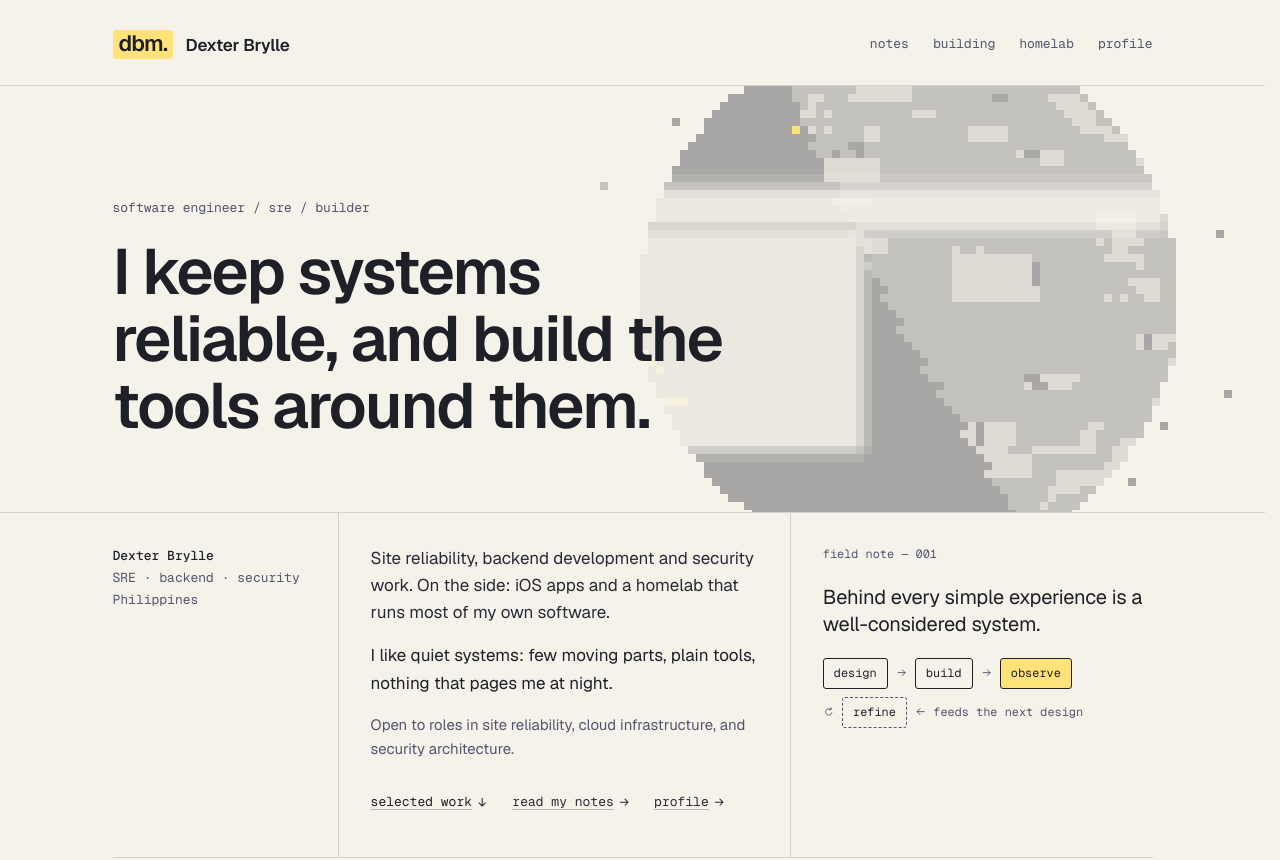
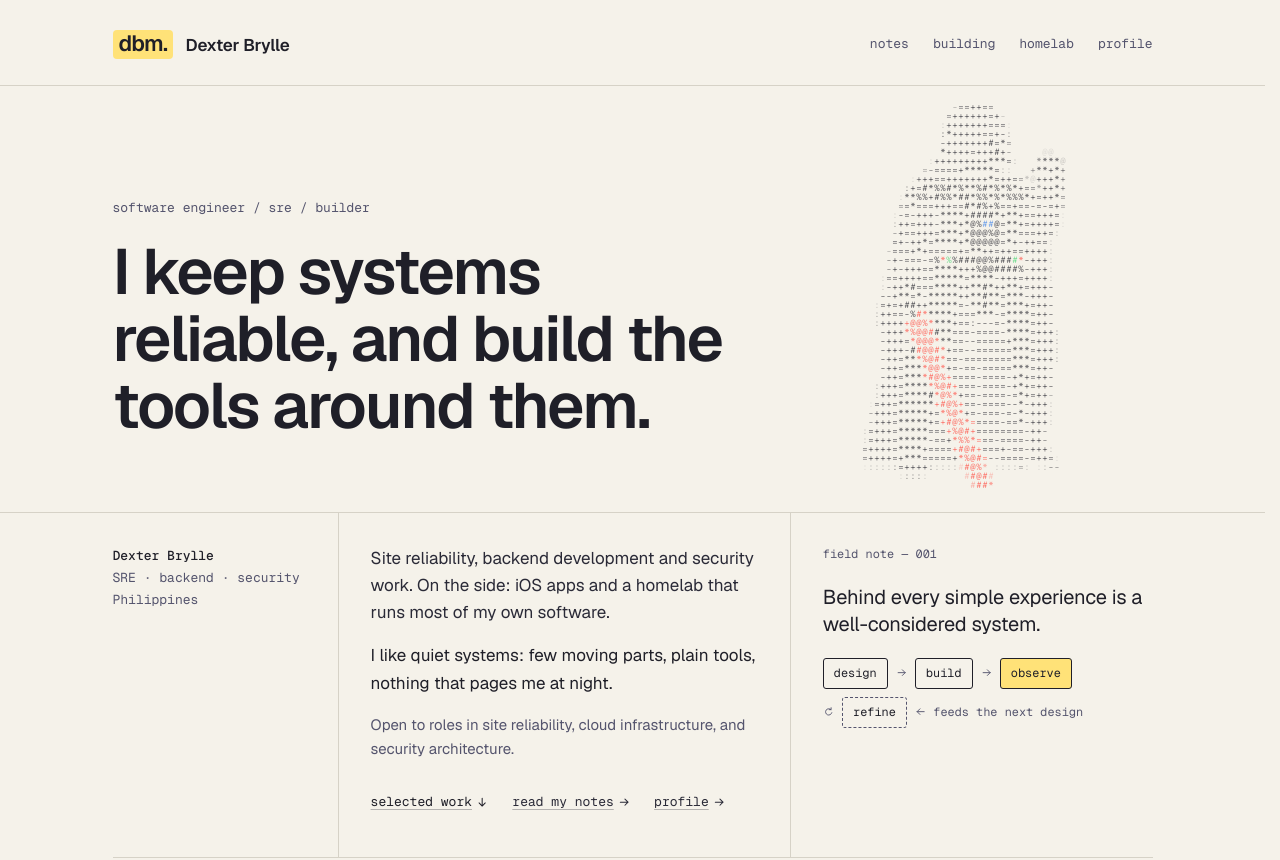
Before and after one commit to dexterbrylle/dexterbrylle.github.io, an Astro site: page / in a window 1280 px wide. Shown: the top 860 px of the page. Built offline with nearby package versions, Linux system fonts and the light colour scheme; Astro itself is replaced by a stand-in of ours; some packages are replaced by stand-ins of ours.

Commit message:
Render the supplied hero portrait as theme-aware ASCII

```diff
--- a/src/pages/index.astro
+++ b/src/pages/index.astro
@@ -94,5 +94,5 @@ const note = home.fieldNote;
 </BaseLayout>
 
 <script>
-  import "../scripts/hero-pixel";
+  import "../scripts/hero-image";
 </script>
--- /dev/null
+++ b/src/scripts/hero-image.ts
@@ -0,0 +1,190 @@
+export {};
+
+const SOURCE = "/images/hero/portrait.png";
+const RAMP = " .:-=+*#%@";
+const IGNORE = "a, button, h1, .kicker, p";
+const RIPPLE_LIFE = 900;
+type Cell = { x: number; y: number; glyph: number; colour: number; fade: number };
+type Ripple = { x: number; y: number; start: number };
+let dispose = () => {};
+
+function init() {
+  dispose();
+  const element = document.querySelector<HTMLElement>(".band");
+  if (!element) return;
+  const band = element;
+  const canvas = document.createElement("canvas");
+  const context = canvas.getContext("2d");
+  if (!context) return;
+  const ctx = context;
+  canvas.ariaHidden = "true";
+  const events = new AbortController();
+  const { signal } = events;
+  const motion = matchMedia("(prefers-reduced-motion: reduce)");
+  const connection = "connection" in navigator ? navigator.connection : null;
+  const saveData = typeof connection === "object" && connection !== null && "saveData" in connection && connection.saveData === true;
+  const source = new Image();
+  const sampler = new OffscreenCanvas(1, 1);
+  const sampleContext = sampler.getContext("2d", { willReadFrequently: true });
+  if (!sampleContext) return;
+  const sample = sampleContext;
+  const atlas = new OffscreenCanvas(1, 1);
+  const atlasContext = atlas.getContext("2d");
+  if (!atlasContext) return;
+  const glyphs = atlasContext;
+  let width = 0, height = 0, dpr = 1, cellW = 1, cellH = 1, left = 0, top = 0;
+  let cells: Cell[] = [], ripples: Ripple[] = [];
+  let accent = "", base = 0.9;
+  let frame = 0, resizeTimer = 0, dead = false, visible = true;
+
+  function measure() {
+    width = band.clientWidth;
+    height = band.clientHeight;
+    dpr = Math.min(devicePixelRatio || 1, 2);
+    canvas.width = Math.round(width * dpr);
+    canvas.height = Math.round(height * dpr);
+    const small = width < 760;
+    cellW = Math.round((small ? 4 : 5.5) * dpr);
+    cellH = Math.round((small ? 7 : 9) * dpr);
+    const side = height * 1.08 * dpr;
+    const columns = Math.round(side / cellW), rows = Math.round(side / cellH);
+    left = Math.round(width * (small ? 0.72 : 0.77) * dpr - columns * cellW * 0.515);
+    top = Math.round(height * dpr * 0.5 - rows * cellH * 0.565);
+    const style = getComputedStyle(band);
+    const ink = style.getPropertyValue("--ink").trim();
+    const mono = style.getPropertyValue("--mono").trim() || "monospace";
+    accent = style.getPropertyValue("--accent").trim();
+    base = small ? 0.75 : 0.65;
+    const colours = [ink, "#ff463c", "#3ed36c", "#397fe8"];
+    atlas.width = cellW * RAMP.length;
+    atlas.height = cellH * colours.length;
+    glyphs.font = `400 ${Math.round(cellH * 0.95)}px ${mono}`;
+    glyphs.textAlign = "center";
+    glyphs.textBaseline = "middle";
+    for (let colour = 0; colour < colours.length; colour++) {
+      glyphs.fillStyle = colours[colour];
+      for (let glyph = 1; glyph < RAMP.length; glyph++) {
+        glyphs.fillText(RAMP[glyph], (glyph + 0.5) * cellW, (colour + 0.5) * cellH);
+      }
+    }
+    const rect = band.getBoundingClientRect();
+    const boxes = [...band.querySelectorAll("h1, .kicker")].flatMap(element => {
+      const range = document.createRange();
+      range.selectNodeContents(element);
+      return [...range.getClientRects()].map(box => new DOMRect(box.x - rect.x - band.clientLeft, box.y - rect.y - band.clientTop, box.width, box.height));
+    });
+    sampler.width = columns;
+    sampler.height = rows;
+    sample.imageSmoothingEnabled = true;
+    sample.imageSmoothingQuality = "high";
+    sample.drawImage(source, 0, 0, columns, rows);
+    const data = sample.getImageData(0, 0, columns, rows).data;
+    cells = [];
+    for (let y = 0; y < rows; y++) for (let x = 0; x < columns; x++) {
+      const p = (y * columns + x) * 4;
+      const r = data[p], g = data[p + 1], b = data[p + 2];
+      if (data[p + 3] < 32) continue;
+      const colour = r > g * 1.4 && r > b * 1.4 ? 1
+        : g > r * 1.5 && g > b * 1.2 ? 2
+        : b > r * 1.3 && b > g * 1.2 ? 3 : 0;
+      const luma = (r * 54 + g * 183 + b * 19) / 256;
+      // Lift the dark armour into visible glyph density without filling its transparent background.
+      const density = Math.min(1, luma / (colour ? 160 : 110)) ** 0.6;
+      const glyph = Math.min(RAMP.length - 1, 2 + Math.round(density * 7));
+      const cx = (left + (x + 0.5) * cellW) / dpr, cy = (top + (y + 0.5) * cellH) / dpr;
+      let fade = 1;
+      for (const box of boxes) {
+        const distance = Math.hypot(Math.max(box.x - cx, 0, cx - box.right), Math.max(box.y - cy, 0, cy - box.bottom));
+        const edge = Math.min(distance / 24, 1);
+        fade = Math.min(fade, 0.12 + 0.88 * edge * edge * (3 - 2 * edge));
+      }
+      cells.push({ x, y, glyph, colour, fade: fade * data[p + 3] / 255 });
+    }
+    draw();
+  }
+
+  function draw(now = performance.now()) {
+    ctx.globalAlpha = 1;
+    ctx.clearRect(0, 0, canvas.width, canvas.height);
+    ripples = ripples.filter(r => now - r.start < RIPPLE_LIFE);
+    for (const cell of cells) {
+      const x = left + cell.x * cellW, y = top + cell.y * cellH;
+      const hit = ripples.some(r => Math.abs(Math.hypot((x + cellW / 2) / dpr - r.x, (y + cellH / 2) / dpr - r.y) - (now - r.start) * 0.35) < 12);
+      const glyph = Math.min(RAMP.length - 1, cell.glyph + (hit ? 2 : 0));
+      ctx.globalAlpha = Math.min(1, base + (hit ? 0.2 : 0)) * cell.fade;
+      ctx.drawImage(atlas, glyph * cellW, cell.colour * cellH, cellW, cellH, x, y, cellW, cellH);
+    }
+    ctx.globalAlpha = 1;
+    ctx.fillStyle = accent;
+    for (const ripple of ripples) {
+      const x = Math.floor((ripple.x * dpr - left) / cellW) * cellW + left;
+      const y = Math.floor((ripple.y * dpr - top) / cellH) * cellH + top;
+      ctx.fillRect(x, y, Math.min(cellW, cellH), Math.min(cellW, cellH));
+    }
+  }
+
+  function loop(now: number) {
+    frame = 0;
+    if (dead || !visible || document.hidden || motion.matches || saveData) return;
+    draw(now);
+    if (ripples.length) frame = requestAnimationFrame(loop);
+  }
+
+  function sync() {
+    cancelAnimationFrame(frame);
+    frame = 0;
+    if (motion.matches || document.hidden || !visible) {
+      ripples = [];
+      draw();
+    } else if (ripples.length) frame = requestAnimationFrame(loop);
+  }
+
+  band.addEventListener("pointerdown", event => {
+    if (motion.matches || saveData || !(event.target instanceof Element) || event.target.closest(IGNORE)) return;
+    const rect = band.getBoundingClientRect();
+    ripples.push({ x: event.clientX - rect.left - band.clientLeft, y: event.clientY - rect.top - band.clientTop, start: performance.now() });
+    if (ripples.length > 4) ripples.shift();
+    if (!frame) frame = requestAnimationFrame(loop);
+  }, { passive: true, signal });
+
+  const resize = new ResizeObserver(() => {
+    clearTimeout(resizeTimer);
+    resizeTimer = window.setTimeout(() => { if (!dead) measure(); }, 150);
+  });
+  const theme = new MutationObserver(() => measure());
+  const intersection = new IntersectionObserver(entries => { visible = entries[0].isIntersecting; sync(); });
+  document.addEventListener("visibilitychange", sync, { signal });
+  motion.addEventListener("change", sync, { signal });
+  source.decoding = "async";
+  source.src = SOURCE;
+  void source.decode().then(async () => {
+    await document.fonts.ready;
+    const mono = getComputedStyle(band).getPropertyValue("--mono").trim() || "monospace";
+    await document.fonts.load(`400 10px ${mono}`, RAMP);
+    if (dead) return;
+    band.prepend(canvas);
+    measure();
+    band.classList.add("grid-ready");
+    resize.observe(band);
+    theme.observe(document.documentElement, { attributes: true, attributeFilter: ["data-theme"] });
+    intersection.observe(band);
+  }).catch(() => {});
+
+  dispose = () => {
+    dead = true;
+    events.abort();
+    cancelAnimationFrame(frame);
+    clearTimeout(resizeTimer);
+    resize.disconnect();
+    theme.disconnect();
+    intersection.disconnect();
+    canvas.remove();
+    band.classList.remove("grid-ready");
+  };
+}
+
+init();
+document.addEventListener("astro:page-load", init);
+document.addEventListener("astro:before-swap", () => dispose());
+window.addEventListener("pagehide", () => dispose());
+window.addEventListener("pageshow", event => { if (event.persisted) init(); });
```
Also changed, not shown: public/images/hero/portrait.png (added).
